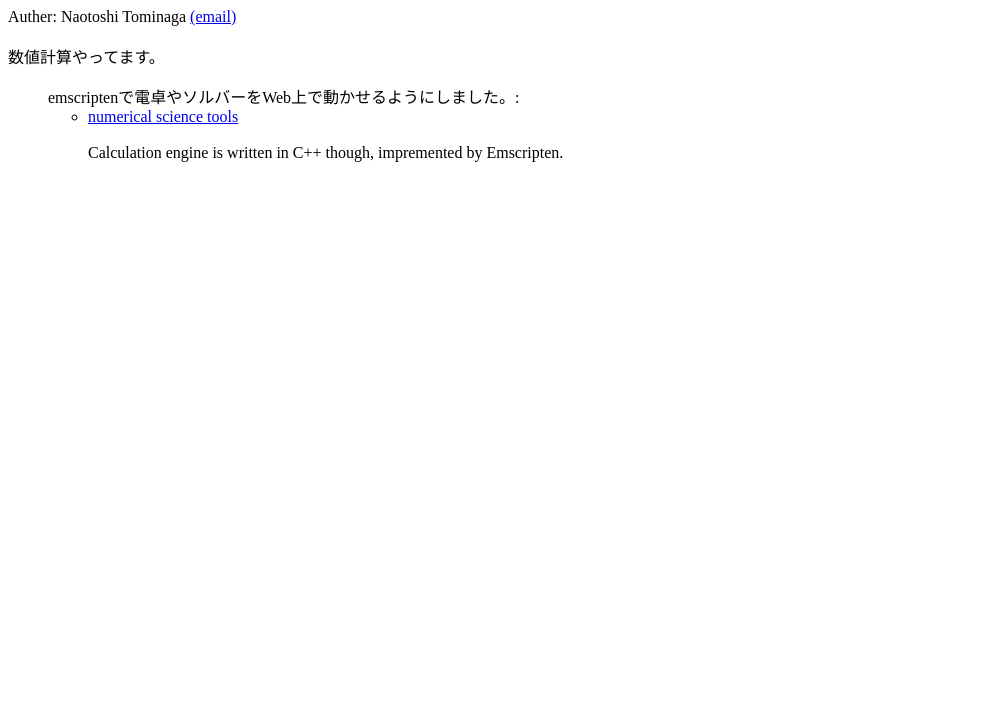
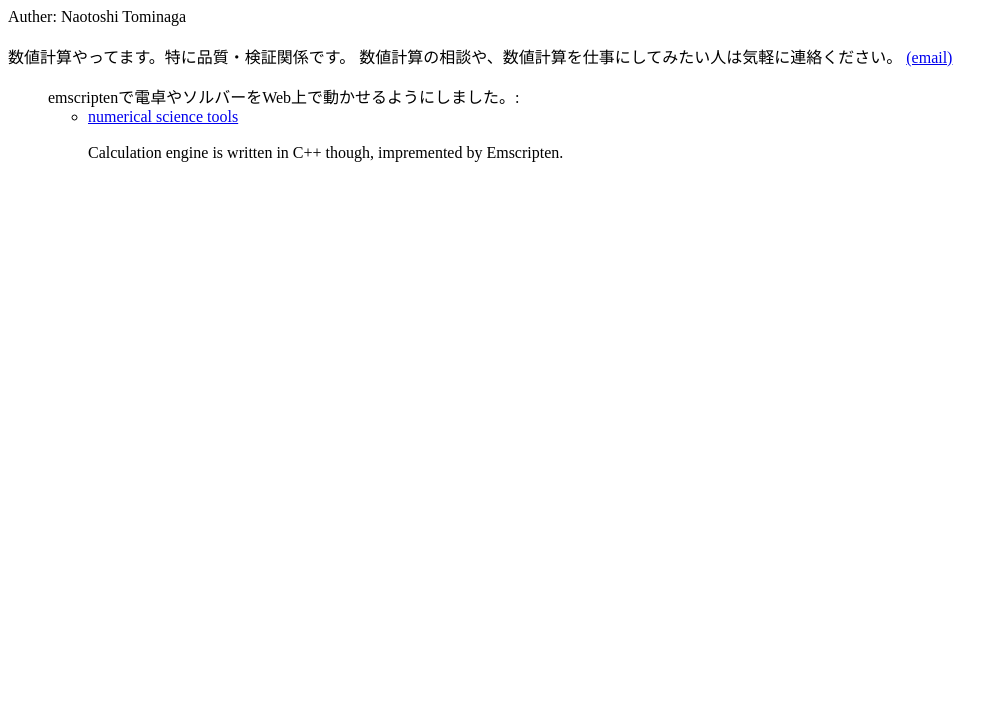
Before and after one commit to NickTominaga/NickTominaga.github.io, a plain HTML site: page index.html in a window 1280 px wide. Shown: the part 81-800 px from the top of the page, without its empty margins (0-1007 px from the left). Drawn offline with Linux system fonts and the light colour scheme.

Commit message:
updated profile

```diff
--- a/index.html
+++ b/index.html
@@ -10,10 +10,12 @@
     <h1>数値計算</h1>
 
     Auther: Naotoshi Tominaga
+
+    <br></br>
+    数値計算やってます。特に品質・検証関係です。
+    数値計算の相談や、数値計算を仕事にしてみたい人は気軽に連絡ください。
     <a href="mailto:naotoshi_tominaga@icloud.com"> (email)</a>
 
-    <br></br>
-    数値計算やってます。
     <ul>
 
     emscriptenで電卓やソルバーをWeb上で動かせるようにしました。:
```
